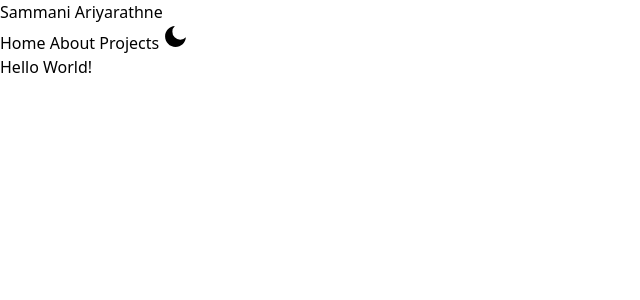
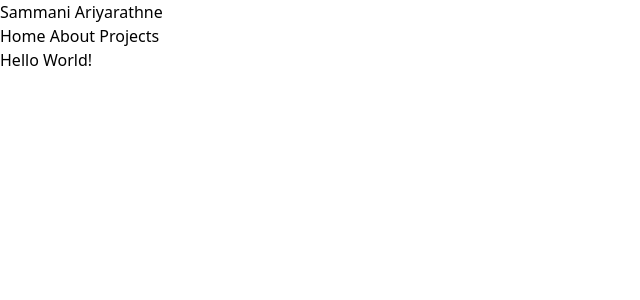
Before and after one commit to SammaniAri/personal-website, a Next.js app: page / in a window 1280 px wide. Shown: the top 300 px of the page, without its empty margins (0-640 px from the left). Built offline with nearby package versions, Linux system fonts and the light colour scheme.

Commit message:
removing dark mode button

```diff
--- a/components/Navbar.tsx
+++ b/components/Navbar.tsx
@@ -32,8 +32,8 @@ const NAV_ITEMS: Array<NavItem>=[
 
 const Navbar = () => {
 	//controle Whether the mobile view is open or not
-	const {systemTheme, theme, setTheme}=useTheme()
-	const currentTheme = theme === "system" ? systemTheme : theme
+	//const {systemTheme, theme, setTheme}=useTheme()
+	//const currentTheme = theme === "system" ? systemTheme : theme
 	const [navbar, setNavbar] = useState(false)
 	return (
 		 <header className="w-full mx-auto px-4 sm:px-20 fixed top-0 z-50 shadow bg-white dark:bg-stone-900 dark:border-b dark:border-stone-600 ">
@@ -44,7 +44,7 @@ const Navbar = () => {
 				return <a key={idx}>{item.label} </a>
 			})}
 
-			{currentTheme === "dark" ? ( <button onClick={()=>setTheme("light")} className="bg-slate-100 p-2 rounded-xl"> <RiSunLine size={25} color= "black"/> </button>): (<button onClick={()=>setTheme("dark")} className="bg-slate-100 p-2 rounded-xl" > <RiMoonFill size={25}  /> </button>)}
+
 			</div>
 
 			</div>
--- a/package.json
+++ b/package.json
@@ -25,8 +25,8 @@
   },
   "devDependencies": {
     "@types/react-scroll": "^1.8.6",
-    "autoprefixer": "^10.4.14",
-    "postcss": "^8.4.23",
-    "tailwindcss": "^3.3.2"
+    "autoprefixer": "^10.4.13",
+    "postcss": "^8.4.21",
+    "tailwindcss": "^3.3.4"
   }
 }
```
